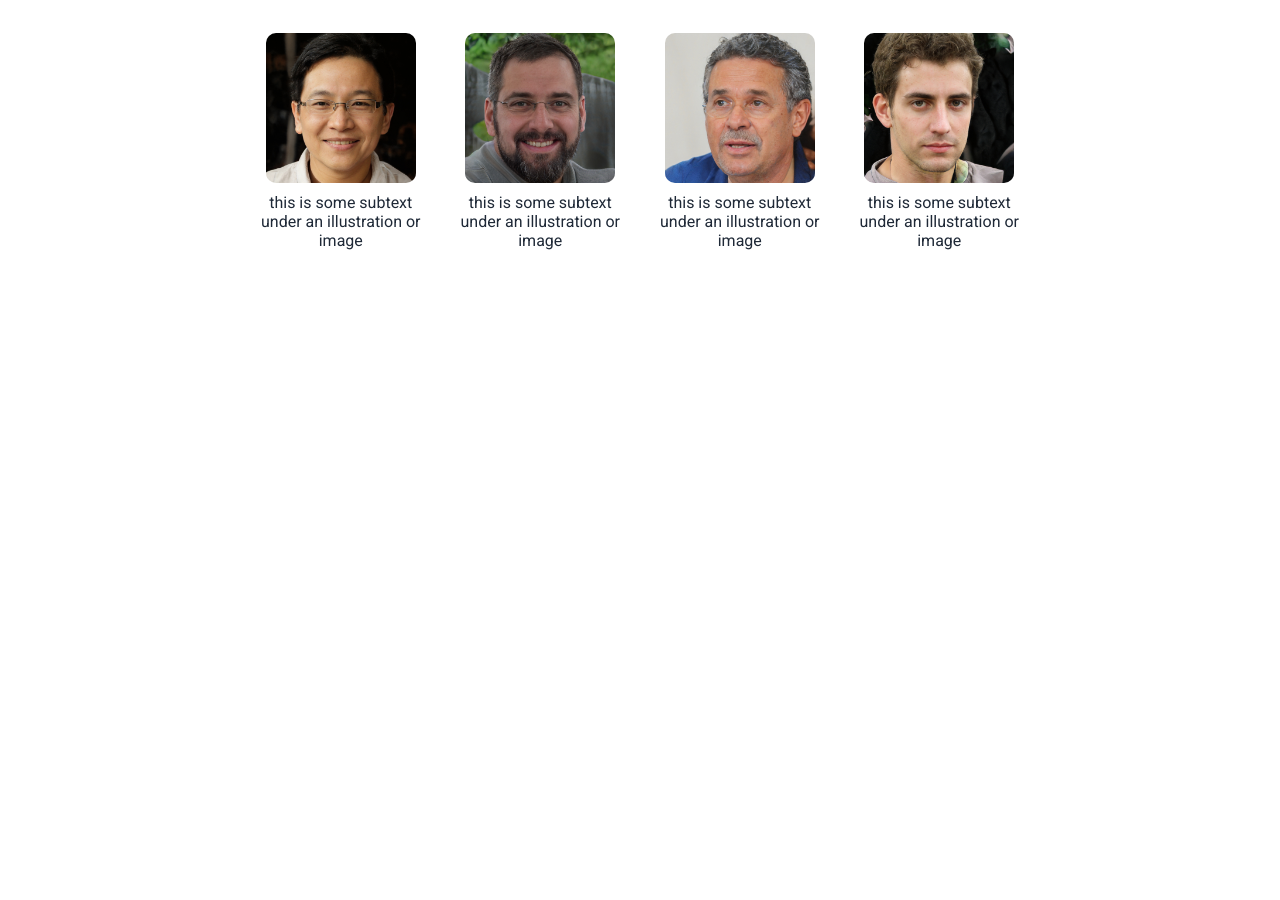
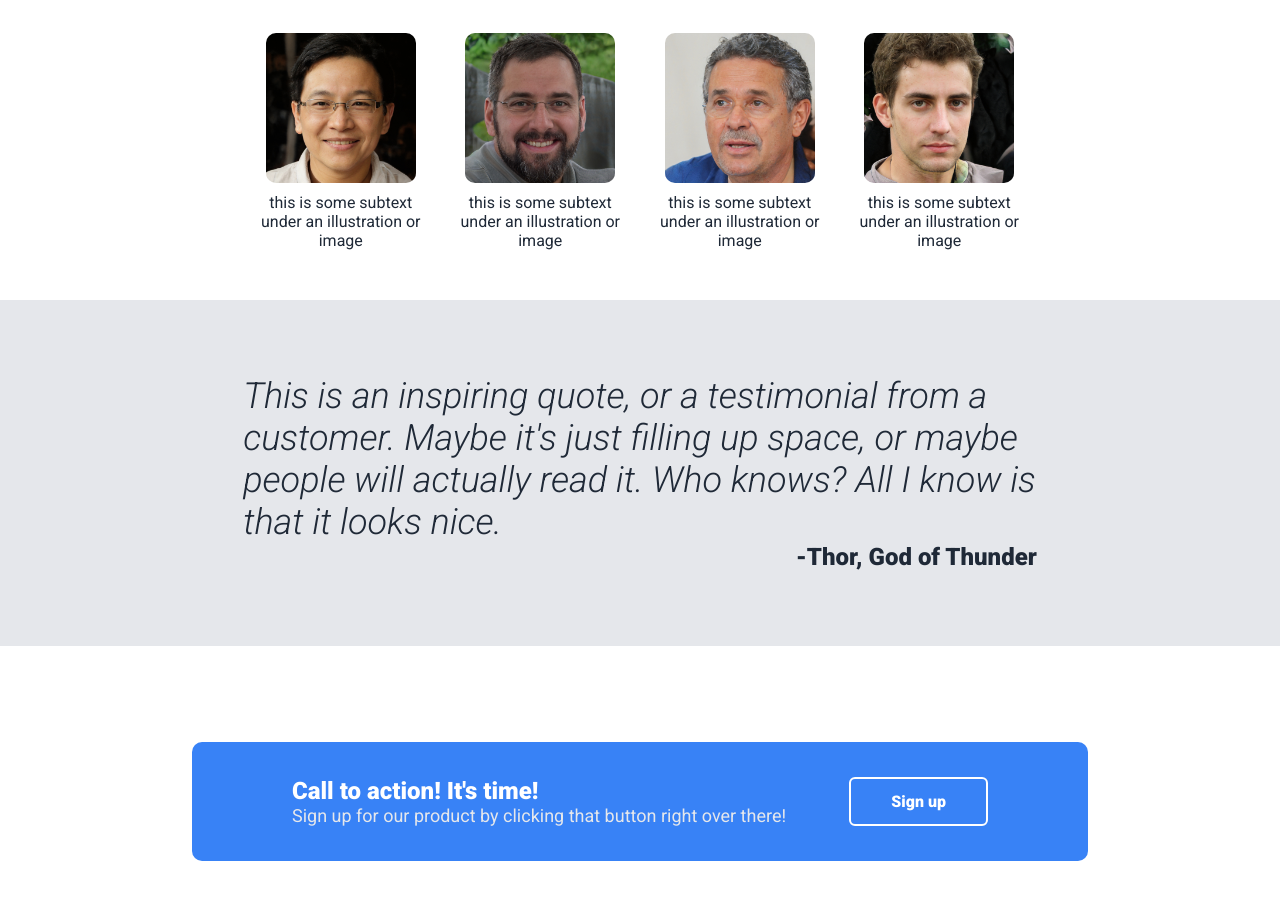
Before and after one commit to Rafael1268/odin-landing-page, a plain HTML site: page index.html in a window 1280 px wide. Shown: the part 586-1486 px from the top of the page. Before the commit the page ends 886 px from the top, so only its background shows below. Drawn offline with Linux system fonts and the light colour scheme.

Commit message:
Finished section 3 & 4

```diff
--- a/index.html
+++ b/index.html
@@ -43,5 +43,16 @@
             </div>
         </div>
     </div>
+    <div class="section3">
+        <h2>This is an inspiring quote, or a testimonial from a customer. Maybe it's just filling up space, or maybe people will actually read it. Who knows? All I know is that it looks nice.</h2>
+        <h3>-Thor, God of Thunder</h3>
+    </div>
+    <div class="section4">
+        <div class="section4Top">
+            <h3>Call to action! It's time!</h3>
+            <p>Sign up for our product by clicking that button right over there!</p>
+        </div>
+        <button>Sign up</button>
+    </div>
 </body>
 </html>
--- a/styles.css
+++ b/styles.css
@@ -30,6 +30,20 @@ p {
     text-decoration: none;
 }
 
+button {
+    padding: 9px 25px;
+    background-color: #3882F6;
+    border: none;
+    border-radius: 6px;
+    font-size: 16px;
+    font-weight: 600;
+    color: white;
+}
+
+button:hover {
+    background-color: #2a5fb5;
+}
+
 .navbar{
     display: flex;
     background-color: #1F2937;
@@ -58,21 +72,6 @@ p {
 
 .section1Left h1 {
     margin-bottom: 10px;
-}
-
-.section1Left button {
-    margin-top: 15px;
-    padding: 9px 25px;
-    background-color: #3882F6;
-    border: none;
-    border-radius: 6px;
-    font-size: 16px;
-    font-weight: 600;
-    color: white;
-}
-
-.section1Left button:hover {
-    background-color: #2a5fb5;
 }
 
 .section1 img {
@@ -112,3 +111,34 @@ p {
     flex-direction: column;
     align-items: center;
 }
+
+.section3 {
+    display: flex;
+    flex-direction: column;
+    padding: 75px 19%;
+    background-color: #E5E7EB;
+}
+
+.section3 h2 {
+    font-weight: 400;
+    font-style: italic;
+}
+
+.section3 h3 {
+    color: #1F2937;
+    align-self: flex-end;
+}
+
+.section4 {
+    display: flex;
+    justify-content: space-between;
+    background-color: #3882F6;
+    border-radius: 10px;
+    margin: 7.5% 15%;
+    padding: 35px 100px;
+}
+
+.section4 button {
+    padding: 10px 40px;
+    border: 2px solid white;
+}
```
